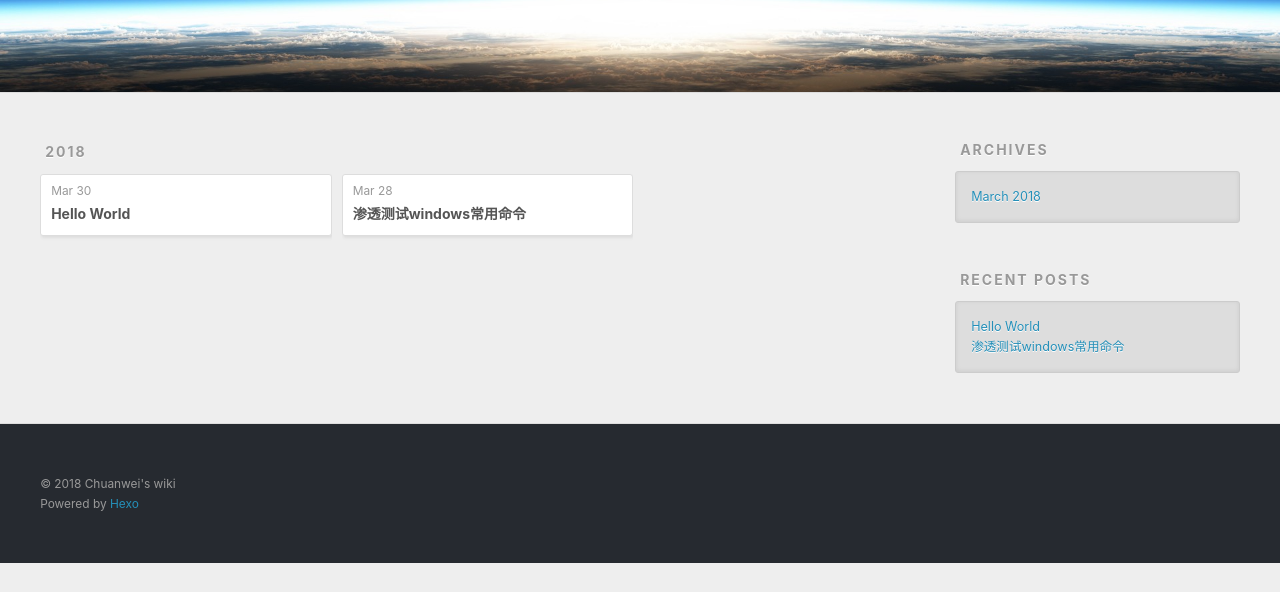
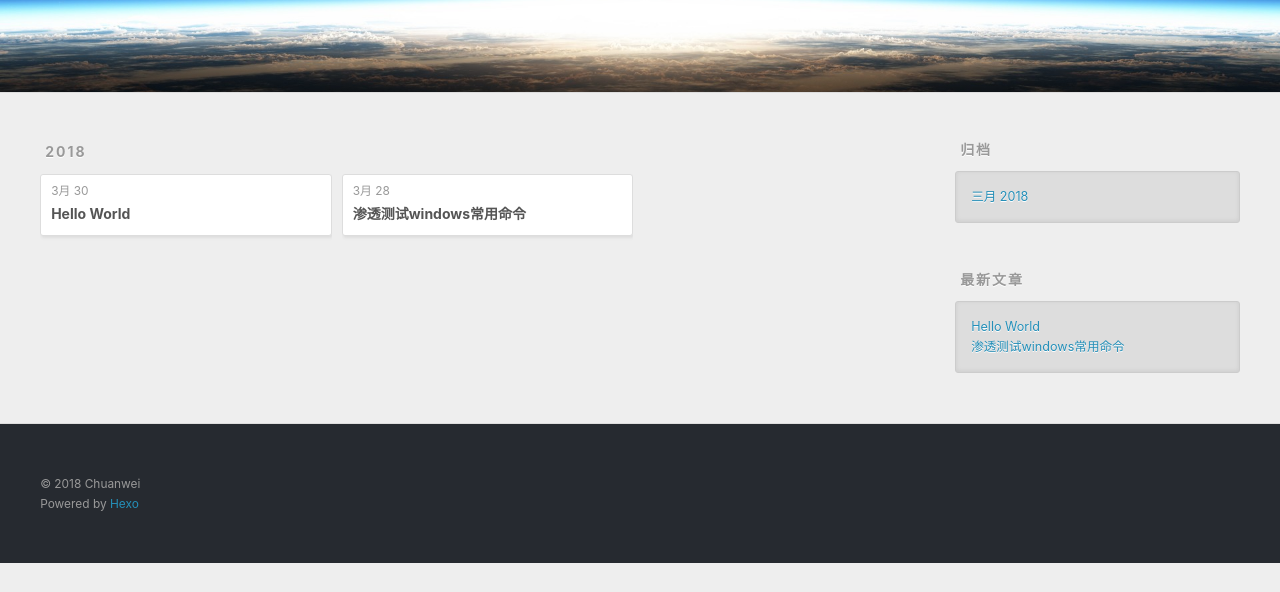
Before and after one commit to Chuanwei/Chuanwei.github.io, a plain HTML site: page archives/index.html in a window 1280 px wide. Shown: the part 208-800 px from the top of the page. Drawn offline with nearby package versions, Linux system fonts and the light colour scheme.

Commit message:
Site updated: 2018-03-30 12:42:09

```diff
--- a/archives/index.html
+++ b/archives/index.html
@@ -5,14 +5,16 @@
 
 
 
-  <title>Archives | Chuanwei&#39;s wiki</title>
+  <title>归档 | Chuanwei&#39;s wiki</title>
   <meta name="viewport" content="width=device-width, initial-scale=1, maximum-scale=1">
   <meta name="description" content="整理编写安全运维,渗透测试,等级保护,等级测评等信息安全知识！">
+<meta name="keywords" content="安全运维,渗透测试,等级保护,等级测评">
 <meta property="og:type" content="website">
 <meta property="og:title" content="Chuanwei&#39;s wiki">
 <meta property="og:url" content="http://wiki.viewcn.cn/archives/index.html">
 <meta property="og:site_name" content="Chuanwei&#39;s wiki">
 <meta property="og:description" content="整理编写安全运维,渗透测试,等级保护,等级测评等信息安全知识！">
+<meta property="og:locale" content="zh-CN">
 <meta name="twitter:card" content="summary">
 <meta name="twitter:title" content="Chuanwei&#39;s wiki">
 <meta name="twitter:description" content="整理编写安全运维,渗透测试,等级保护,等级测评等信息安全知识！">
@@ -53,7 +55,7 @@
 
           <a id="nav-rss-link" class="nav-icon" href="/atom.xml" title="RSS Feed"></a>
 
-        <a id="nav-search-btn" class="nav-icon" title="Search"></a>
+        <a id="nav-search-btn" class="nav-icon" title="搜索"></a>
       </nav>
       <div id="search-form-wrap">
         <form action="//google.com/search" method="get" accept-charset="UTF-8" class="search-form"><input type="search" name="q" class="search-form-input" placeholder="Search"><button type="submit" class="search-form-submit">&#xF002;</button><input type="hidden" name="sitesearch" value="http://wiki.viewcn.cn"></form>
@@ -79,7 +81,7 @@
   <div class="archive-article-inner">
     <header class="archive-article-header">
       <a href="/2018/03/30/hello-world/" class="archive-article-date">
-  <time datetime="2018-03-30T04:21:29.711Z" itemprop="datePublished">Mar 30</time>
+  <time datetime="2018-03-30T04:21:29.711Z" itemprop="datePublished">3月 30</time>
 </a>
 
 
@@ -98,7 +100,7 @@
   <div class="archive-article-inner">
     <header class="archive-article-header">
       <a href="/2018/03/28/渗透测试windows常用命令/" class="archive-article-date">
-  <time datetime="2018-03-28T12:26:43.000Z" itemprop="datePublished">Mar 28</time>
+  <time datetime="2018-03-28T12:26:43.000Z" itemprop="datePublished">3月 28</time>
 </a>
 
 
@@ -130,9 +132,9 @@
 
 
   <div class="widget-wrap">
-    <h3 class="widget-title">Archives</h3>
+    <h3 class="widget-title">归档</h3>
     <div class="widget">
-      <ul class="archive-list"><li class="archive-list-item"><a class="archive-list-link" href="/archives/2018/03/">March 2018</a></li></ul>
+      <ul class="archive-list"><li class="archive-list-item"><a class="archive-list-link" href="/archives/2018/03/">三月 2018</a></li></ul>
     </div>
   </div>
 
@@ -140,7 +142,7 @@
 
 
   <div class="widget-wrap">
-    <h3 class="widget-title">Recent Posts</h3>
+    <h3 class="widget-title">最新文章</h3>
     <div class="widget">
       <ul>
 
@@ -164,7 +166,7 @@
 
   <div class="outer">
     <div id="footer-info" class="inner">
-      &copy; 2018 Chuanwei&#39;s wiki<br>
+      &copy; 2018 Chuanwei<br>
       Powered by <a href="http://hexo.io/" target="_blank">Hexo</a>
     </div>
   </div>
```
Also changed, not shown: 2018/03/28/渗透测试windows常用命令/index.html (+7 -5 lines), 2018/03/30/hello-world/index.html (+7 -5 lines), archives/2018/03/index.html (+10 -8 lines), archives/2018/index.html (+10 -8 lines), index.html (+7 -5 lines).
